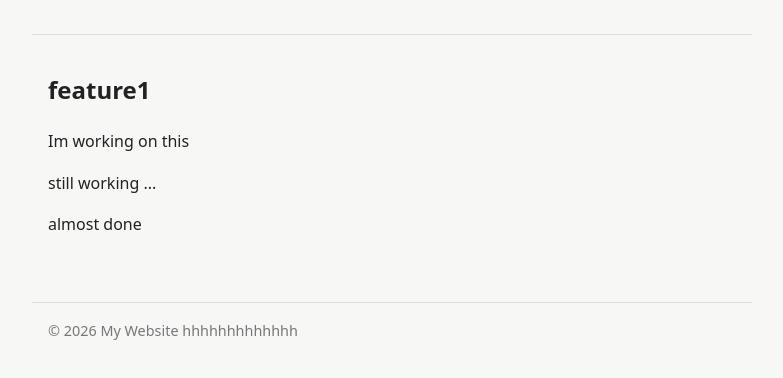
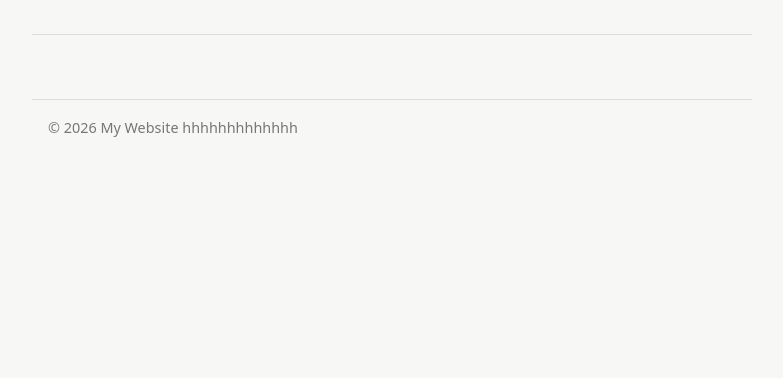
Before and after one commit to mattx2x/website-101, a plain HTML site: page feature1.html in a window 1280 px wide. Shown: the part 92-470 px from the top of the page, without its empty margins (248-1031 px from the left). Drawn offline with Linux system fonts and the light colour scheme.

Commit message:
removing feature to rethink about it!!!!!!

```diff
--- a/feature1.html
+++ b/feature1.html
@@ -18,10 +18,7 @@
   </header>
 
   <main>
-    <h2>feature1</h2>
-    <p>Im working on this</p>
-    <p>still working ...</p>
-    <p>almost done</p>
+
   </main>
 
   <footer>&copy; 2026 My Website hhhhhhhhhhhhh</footer>
```
